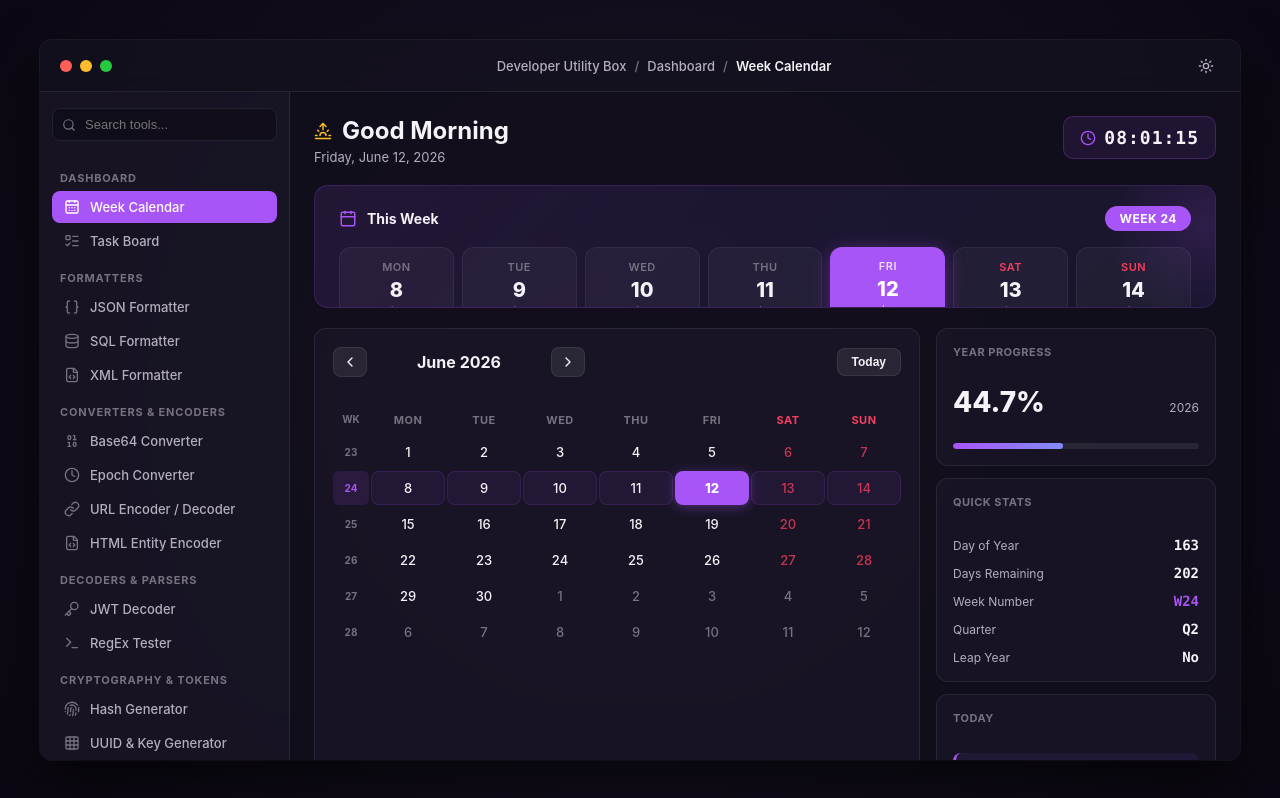
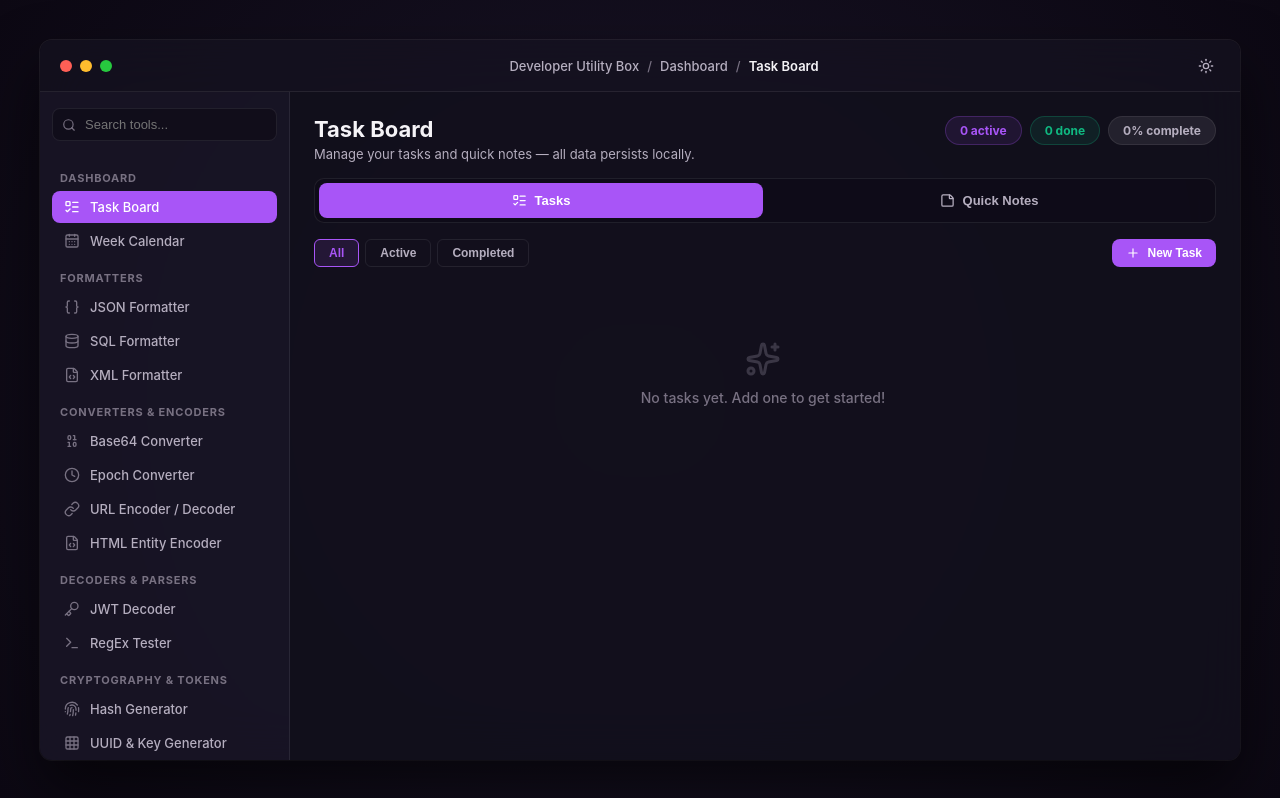
Before and after one commit to arjunr1432/DevBox, a React (Vite) app: page / in a window 1280 px wide. Built offline with nearby package versions, Linux system fonts and the light colour scheme.

Commit message:
fix: make Task Board the landing page and optimize Week Calendar to single-page layout

```diff
--- a/src/App.tsx
+++ b/src/App.tsx
@@ -47,18 +47,18 @@ import { XmlFormatter } from './components/tools/XmlFormatter';
 
 const TOOLS: Tool[] = [
   {
+    id: 'todo-list',
+    name: 'Task Board',
+    description: 'Persistent todo list and quick notes',
+    category: 'dashboard',
+    icon: 'ListTodo'
+  },
+  {
     id: 'week-calendar',
     name: 'Week Calendar',
     description: 'Interactive weekly calendar with stats',
     category: 'dashboard',
     icon: 'CalendarDays'
-  },
-  {
-    id: 'todo-list',
-    name: 'Task Board',
-    description: 'Persistent todo list and quick notes',
-    category: 'dashboard',
-    icon: 'ListTodo'
   },
   {
     id: 'json-formatter',
@@ -179,7 +179,7 @@ const CATEGORY_LABELS: Record<ToolCategory, string> = {
 };
 
 function App() {
-  const [activeToolId, setActiveToolId] = useState<ToolId>('week-calendar');
+  const [activeToolId, setActiveToolId] = useState<ToolId>('todo-list');
   const [searchQuery, setSearchQuery] = useState('');
   const [isDarkMode, setIsDarkMode] = useState(true);
   const isElectron = navigator.userAgent.toLowerCase().includes('electron');
--- a/src/components/tools/WeekCalendar.tsx
+++ b/src/components/tools/WeekCalendar.tsx
@@ -145,17 +145,17 @@ export const WeekCalendar: React.FC = () => {
   };
 
   return (
-    <div className="fade-in" style={{ display: 'flex', flexDirection: 'column', height: '100%', gap: '20px' }}>
-      {/* Greeting Header */}
-      <div style={{ display: 'flex', justifyContent: 'space-between', alignItems: 'flex-start', flexWrap: 'wrap', gap: '12px' }}>
+    <div className="fade-in" style={{ display: 'flex', flexDirection: 'column', height: '100%', gap: '12px', overflow: 'hidden' }}>
+      {/* Greeting Header — compact */}
+      <div style={{ display: 'flex', justifyContent: 'space-between', alignItems: 'center', flexWrap: 'wrap', gap: '10px' }}>
         <div>
-          <div style={{ display: 'flex', alignItems: 'center', gap: '10px', marginBottom: '4px' }}>
+          <div style={{ display: 'flex', alignItems: 'center', gap: '8px', marginBottom: '2px' }}>
             {getGreetingIcon()}
-            <h1 style={{ fontSize: '24px', fontWeight: 700, color: 'var(--text-primary)', margin: 0 }}>
+            <h1 style={{ fontSize: '20px', fontWeight: 700, color: 'var(--text-primary)', margin: 0 }}>
               {getGreeting()}
             </h1>
           </div>
-          <p style={{ fontSize: '13px', color: 'var(--text-secondary)', margin: 0 }}>
+          <p style={{ fontSize: '12px', color: 'var(--text-secondary)', margin: 0 }}>
             {today.toLocaleDateString('en-US', { weekday: 'long', year: 'numeric', month: 'long', day: 'numeric' })}
           </p>
         </div>
@@ -163,13 +163,13 @@ export const WeekCalendar: React.FC = () => {
           display: 'flex',
           alignItems: 'center',
           gap: '8px',
-          padding: '10px 16px',
+          padding: '8px 14px',
           background: 'rgba(168, 85, 247, 0.1)',
           border: '1px solid rgba(168, 85, 247, 0.25)',
           borderRadius: '10px'
         }}>
-          <Clock size={16} style={{ color: 'var(--accent)' }} />
-          <span style={{ fontFamily: 'var(--font-mono)', fontSize: '18px', fontWeight: 700, color: 'var(--text-primary)', letterSpacing: '1px' }}>
+          <Clock size={14} style={{ color: 'var(--accent)' }} />
+          <span style={{ fontFamily: 'var(--font-mono)', fontSize: '16px', fontWeight: 700, color: 'var(--text-primary)', letterSpacing: '1px' }}>
             {formatTime(currentTime)}
           </span>
         </div>
@@ -179,8 +179,8 @@ export const WeekCalendar: React.FC = () => {
       <div style={{
         background: 'linear-gradient(135deg, rgba(168, 85, 247, 0.12) 0%, rgba(99, 102, 241, 0.08) 100%)',
         border: '1px solid rgba(168, 85, 247, 0.2)',
-        borderRadius: '14px',
-        padding: '20px 24px',
+        borderRadius: '12px',
+        padding: '12px 16px',
         position: 'relative',
         overflow: 'hidden'
       }}>
@@ -189,22 +189,22 @@ export const WeekCalendar: React.FC = () => {
           position: 'absolute',
           top: '-50%',
           right: '-10%',
-          width: '200px',
-          height: '200px',
+          width: '150px',
+          height: '150px',
           background: 'radial-gradient(circle, rgba(168, 85, 247, 0.15) 0%, transparent 70%)',
           pointerEvents: 'none'
         }} />
 
-        <div style={{ display: 'flex', justifyContent: 'space-between', alignItems: 'center', marginBottom: '16px', position: 'relative' }}>
-          <div style={{ display: 'flex', alignItems: 'center', gap: '10px' }}>
-            <Calendar size={18} style={{ color: 'var(--accent)' }} />
-            <span style={{ fontSize: '14px', fontWeight: 700, color: 'var(--text-primary)' }}>This Week</span>
+        <div style={{ display: 'flex', justifyContent: 'space-between', alignItems: 'center', marginBottom: '10px', position: 'relative' }}>
+          <div style={{ display: 'flex', alignItems: 'center', gap: '8px' }}>
+            <Calendar size={14} style={{ color: 'var(--accent)' }} />
+            <span style={{ fontSize: '12px', fontWeight: 700, color: 'var(--text-primary)' }}>This Week</span>
           </div>
           <div style={{
-            padding: '5px 14px',
+            padding: '3px 10px',
             background: 'var(--accent)',
-            borderRadius: '20px',
-            fontSize: '12px',
+            borderRadius: '14px',
+            fontSize: '10px',
             fontWeight: 700,
             color: '#fff',
             letterSpacing: '0.5px'
@@ -213,7 +213,7 @@ export const WeekCalendar: React.FC = () => {
           </div>
         </div>
 
-        <div style={{ display: 'grid', gridTemplateColumns: 'repeat(7, 1fr)', gap: '8px', position: 'relative' }}>
+        <div style={{ display: 'grid', gridTemplateColumns: 'repeat(7, 1fr)', gap: '6px', position: 'relative' }}>
           {weekDates.map((date, idx) => {
             const isToday = isSameDay(date, today);
             const isWeekend = idx >= 5;
@@ -222,28 +222,24 @@ export const WeekCalendar: React.FC = () => {
                 display: 'flex',
                 flexDirection: 'column',
                 alignItems: 'center',
-                padding: '12px 8px',
-                borderRadius: '12px',
-                background: isToday
-                  ? 'var(--accent)'
-                  : 'rgba(255, 255, 255, 0.04)',
+                padding: '8px 4px',
+                borderRadius: '10px',
+                background: isToday ? 'var(--accent)' : 'rgba(255, 255, 255, 0.04)',
                 border: isToday ? 'none' : '1px solid rgba(255, 255, 255, 0.06)',
-                transition: 'all 0.2s ease',
-                cursor: 'default',
-                boxShadow: isToday ? '0 4px 20px rgba(168, 85, 247, 0.4)' : 'none'
+                boxShadow: isToday ? '0 4px 16px rgba(168, 85, 247, 0.4)' : 'none'
               }}>
                 <span style={{
-                  fontSize: '11px',
+                  fontSize: '10px',
                   fontWeight: 600,
                   color: isToday ? 'rgba(255,255,255,0.8)' : isWeekend ? 'var(--error)' : 'var(--text-muted)',
                   textTransform: 'uppercase',
                   letterSpacing: '0.5px',
-                  marginBottom: '6px'
+                  marginBottom: '3px'
                 }}>
                   {DAY_NAMES_SHORT[idx]}
                 </span>
                 <span style={{
-                  fontSize: '20px',
+                  fontSize: '16px',
                   fontWeight: 800,
                   color: isToday ? '#ffffff' : 'var(--text-primary)',
                   lineHeight: 1
@@ -251,9 +247,9 @@ export const WeekCalendar: React.FC = () => {
                   {date.getDate()}
                 </span>
                 <span style={{
-                  fontSize: '10px',
+                  fontSize: '9px',
                   color: isToday ? 'rgba(255,255,255,0.7)' : 'var(--text-muted)',
-                  marginTop: '4px'
+                  marginTop: '2px'
                 }}>
                   {MONTH_NAMES[date.getMonth()].slice(0, 3)}
                 </span>
@@ -264,50 +260,49 @@ export const WeekCalendar: React.FC = () => {
       </div>
 
       {/* Bottom Section: Calendar + Stats */}
-      <div style={{ display: 'grid', gridTemplateColumns: '1fr 280px', gap: '16px', flexGrow: 1, minHeight: 0 }}>
+      <div style={{ display: 'grid', gridTemplateColumns: '1fr 220px', gap: '12px', flex: 1, minHeight: 0, overflow: 'hidden' }}>
         {/* Navigatable Calendar */}
-        <div className="tool-card" style={{ padding: '18px', overflow: 'hidden' }}>
+        <div className="tool-card" style={{ padding: '12px', overflow: 'hidden', display: 'flex', flexDirection: 'column' }}>
           {/* Calendar Header */}
-          <div style={{ display: 'flex', justifyContent: 'space-between', alignItems: 'center', marginBottom: '14px' }}>
-            <div style={{ display: 'flex', alignItems: 'center', gap: '12px' }}>
+          <div style={{ display: 'flex', justifyContent: 'space-between', alignItems: 'center', marginBottom: '8px' }}>
+            <div style={{ display: 'flex', alignItems: 'center', gap: '8px' }}>
               <button
                 onClick={() => navigateMonth(-1)}
                 className="btn btn-secondary"
-                style={{ padding: '6px 8px', borderRadius: '8px' }}
+                style={{ padding: '4px 6px', borderRadius: '6px' }}
               >
-                <ChevronLeft size={16} />
+                <ChevronLeft size={14} />
               </button>
-              <h2 style={{ fontSize: '16px', fontWeight: 700, color: 'var(--text-primary)', margin: 0, minWidth: '160px', textAlign: 'center' }}>
+              <h2 style={{ fontSize: '13px', fontWeight: 700, color: 'var(--text-primary)', margin: 0, minWidth: '130px', textAlign: 'center' }}>
                 {MONTH_NAMES[calendarMonth]} {calendarYear}
               </h2>
               <button
                 onClick={() => navigateMonth(1)}
                 className="btn btn-secondary"
-                style={{ padding: '6px 8px', borderRadius: '8px' }}
+                style={{ padding: '4px 6px', borderRadius: '6px' }}
               >
-                <ChevronRight size={16} />
+                <ChevronRight size={14} />
               </button>
             </div>
-            <button onClick={goToToday} className="btn btn-secondary" style={{ padding: '6px 14px', fontSize: '12px' }}>
+            <button onClick={goToToday} className="btn btn-secondary" style={{ padding: '4px 10px', fontSize: '11px' }}>
               Today
             </button>
           </div>
 
           {/* Calendar Grid */}
-          <div style={{ display: 'grid', gridTemplateColumns: '36px repeat(7, 1fr)', gap: '2px' }}>
+          <div style={{ display: 'grid', gridTemplateColumns: '28px repeat(7, 1fr)', gap: '1px', flex: 1, alignContent: 'start' }}>
             {/* Header Row */}
-            <div style={{ padding: '6px 2px', textAlign: 'center', fontSize: '10px', fontWeight: 700, color: 'var(--text-muted)' }}>
+            <div style={{ padding: '3px 2px', textAlign: 'center', fontSize: '9px', fontWeight: 700, color: 'var(--text-muted)' }}>
               WK
             </div>
             {DAY_NAMES_SHORT.map(day => (
               <div key={day} style={{
-                padding: '6px 2px',
+                padding: '3px 2px',
                 textAlign: 'center',
-                fontSize: '11px',
+                fontSize: '9px',
                 fontWeight: 700,
                 color: (day === 'Sat' || day === 'Sun') ? 'var(--error)' : 'var(--text-muted)',
-                textTransform: 'uppercase',
-                letterSpacing: '0.5px'
+                textTransform: 'uppercase'
               }}>
                 {day}
               </div>
@@ -316,20 +311,18 @@ export const WeekCalendar: React.FC = () => {
             {/* Calendar Rows */}
             {calendarWeeks.map((week, weekIdx) => (
               <React.Fragment key={weekIdx}>
-                {/* Week Number */}
                 <div style={{
                   display: 'flex',
                   alignItems: 'center',
                   justifyContent: 'center',
-                  fontSize: '10px',
+                  fontSize: '9px',
                   fontWeight: 700,
                   color: week.weekNum === weekNumber ? 'var(--accent)' : 'var(--text-muted)',
                   background: week.weekNum === weekNumber ? 'rgba(168, 85, 247, 0.12)' : 'transparent',
-                  borderRadius: '6px'
+                  borderRadius: '4px'
                 }}>
                   {week.weekNum}
                 </div>
-                {/* Days */}
                 {week.cells.map((cell, dayIdx) => {
                   const isCurrentDay = isSameDay(cell.date, today);
                   const inCurrentWeek = isInCurrentWeek(cell.date);
@@ -341,12 +334,11 @@ export const WeekCalendar: React.FC = () => {
                       display: 'flex',
                       alignItems: 'center',
                       justifyContent: 'center',
-                      padding: '8px 4px',
-                      borderRadius: '8px',
-                      fontSize: '13px',
+                      padding: '4px 2px',
+                      borderRadius: '5px',
+                      fontSize: '11px',
                       fontWeight: isCurrentDay ? 800 : 500,
                       cursor: 'default',
-                      position: 'relative',
                       color: isCurrentDay
                         ? '#ffffff'
                         : isOtherMonth
@@ -362,8 +354,7 @@ export const WeekCalendar: React.FC = () => {
                       border: inCurrentWeek && !isCurrentDay && !isOtherMonth
                         ? '1px solid rgba(168, 85, 247, 0.15)'
                         : '1px solid transparent',
-                      boxShadow: isCurrentDay ? '0 2px 12px rgba(168, 85, 247, 0.4)' : 'none',
-                      transition: 'all 0.15s ease'
+                      boxShadow: isCurrentDay ? '0 2px 8px rgba(168, 85, 247, 0.4)' : 'none'
                     }}>
                       {cell.day}
                     </div>
@@ -374,100 +365,73 @@ export const WeekCalendar: React.FC = () => {
           </div>
         </div>
 
-        {/* Stats Panel */}
-        <div style={{ display: 'flex', flexDirection: 'column', gap: '12px' }}>
+        {/* Stats Panel — compact */}
+        <div style={{ display: 'flex', flexDirection: 'column', gap: '8px', minHeight: 0, overflow: 'hidden' }}>
           {/* Year Progress */}
-          <div className="tool-card" style={{ padding: '16px' }}>
-            <div style={{ fontSize: '11px', fontWeight: 700, color: 'var(--text-muted)', textTransform: 'uppercase', letterSpacing: '0.5px', marginBottom: '10px' }}>
+          <div className="tool-card" style={{ padding: '10px 12px' }}>
+            <div style={{ fontSize: '9px', fontWeight: 700, color: 'var(--text-muted)', textTransform: 'uppercase', letterSpacing: '0.5px', marginBottom: '5px' }}>
               Year Progress
             </div>
-            <div style={{ display: 'flex', justifyContent: 'space-between', alignItems: 'baseline', marginBottom: '8px' }}>
-              <span style={{ fontSize: '28px', fontWeight: 800, color: 'var(--text-primary)' }}>{yearProgress}%</span>
-              <span style={{ fontSize: '12px', color: 'var(--text-secondary)' }}>{today.getFullYear()}</span>
+            <div style={{ display: 'flex', justifyContent: 'space-between', alignItems: 'baseline', marginBottom: '5px' }}>
+              <span style={{ fontSize: '20px', fontWeight: 800, color: 'var(--text-primary)' }}>{yearProgress}%</span>
+              <span style={{ fontSize: '10px', color: 'var(--text-secondary)' }}>{today.getFullYear()}</span>
             </div>
-            <div style={{
-              height: '6px',
-              background: 'var(--border-color)',
-              borderRadius: '3px',
-              overflow: 'hidden'
-            }}>
+            <div style={{ height: '4px', background: 'var(--border-color)', borderRadius: '2px', overflow: 'hidden' }}>
               <div style={{
                 height: '100%',
                 width: `${yearProgress}%`,
                 background: 'linear-gradient(90deg, var(--accent), #818cf8)',
-                borderRadius: '3px',
-                transition: 'width 0.5s ease'
+                borderRadius: '2px'
               }} />
             </div>
           </div>
 
           {/* Quick Stats */}
-          <div className="tool-card" style={{ padding: '16px' }}>
-            <div style={{ fontSize: '11px', fontWeight: 700, color: 'var(--text-muted)', textTransform: 'uppercase', letterSpacing: '0.5px', marginBottom: '12px' }}>
+          <div className="tool-card" style={{ padding: '10px 12px' }}>
+            <div style={{ fontSize: '9px', fontWeight: 700, color: 'var(--text-muted)', textTransform: 'uppercase', letterSpacing: '0.5px', marginBottom: '6px' }}>
               Quick Stats
             </div>
-            <div style={{ display: 'flex', flexDirection: 'column', gap: '12px' }}>
+            <div style={{ display: 'flex', flexDirection: 'column', gap: '5px' }}>
               <div style={{ display: 'flex', justifyContent: 'space-between', alignItems: 'center' }}>
-                <span style={{ fontSize: '12px', color: 'var(--text-secondary)' }}>Day of Year</span>
-                <span style={{ fontSize: '14px', fontWeight: 700, color: 'var(--text-primary)', fontFamily: 'var(--font-mono)' }}>{dayOfYear}</span>
+                <span style={{ fontSize: '11px', color: 'var(--text-secondary)' }}>Day of Year</span>
+                <span style={{ fontSize: '11px', fontWeight: 700, color: 'var(--text-primary)', fontFamily: 'var(--font-mono)' }}>{dayOfYear}</span>
               </div>
               <div style={{ display: 'flex', justifyContent: 'space-between', alignItems: 'center' }}>
-                <span style={{ fontSize: '12px', color: 'var(--text-secondary)' }}>Days Remaining</span>
-                <span style={{ fontSize: '14px', fontWeight: 700, color: 'var(--text-primary)', fontFamily: 'var(--font-mono)' }}>{Math.ceil(daysLeft)}</span>
+                <span style={{ fontSize: '11px', color: 'var(--text-secondary)' }}>Days Remaining</span>
+                <span style={{ fontSize: '11px', fontWeight: 700, color: 'var(--text-primary)', fontFamily: 'var(--font-mono)' }}>{Math.ceil(daysLeft)}</span>
               </div>
               <div style={{ display: 'flex', justifyContent: 'space-between', alignItems: 'center' }}>
-                <span style={{ fontSize: '12px', color: 'var(--text-secondary)' }}>Week Number</span>
-                <span style={{ fontSize: '14px', fontWeight: 700, color: 'var(--accent)', fontFamily: 'var(--font-mono)' }}>W{weekNumber}</span>
+                <span style={{ fontSize: '11px', color: 'var(--text-secondary)' }}>Week Number</span>
+                <span style={{ fontSize: '11px', fontWeight: 700, color: 'var(--accent)', fontFamily: 'var(--font-mono)' }}>W{weekNumber}</span>
               </div>
               <div style={{ display: 'flex', justifyContent: 'space-between', alignItems: 'center' }}>
-                <span style={{ fontSize: '12px', color: 'var(--text-secondary)' }}>Quarter</span>
-                <span style={{ fontSize: '14px', fontWeight: 700, color: 'var(--text-primary)', fontFamily: 'var(--font-mono)' }}>Q{Math.ceil((today.getMonth() + 1) / 3)}</span>
-              </div>
-              <div style={{ display: 'flex', justifyContent: 'space-between', alignItems: 'center' }}>
-                <span style={{ fontSize: '12px', color: 'var(--text-secondary)' }}>Leap Year</span>
-                <span style={{ fontSize: '14px', fontWeight: 700, color: 'var(--text-primary)', fontFamily: 'var(--font-mono)' }}>
-                  {(today.getFullYear() % 4 === 0 && (today.getFullYear() % 100 !== 0 || today.getFullYear() % 400 === 0)) ? 'Yes' : 'No'}
-                </span>
+                <span style={{ fontSize: '11px', color: 'var(--text-secondary)' }}>Quarter</span>
+                <span style={{ fontSize: '11px', fontWeight: 700, color: 'var(--text-primary)', fontFamily: 'var(--font-mono)' }}>Q{Math.ceil((today.getMonth() + 1) / 3)}</span>
               </div>
             </div>
           </div>
 
-          {/* Today Details */}
-          <div className="tool-card" style={{ padding: '16px', flexGrow: 1 }}>
-            <div style={{ fontSize: '11px', fontWeight: 700, color: 'var(--text-muted)', textTransform: 'uppercase', letterSpacing: '0.5px', marginBottom: '12px' }}>
+          {/* Today Details — compact */}
+          <div className="tool-card" style={{ padding: '10px 12px', flex: 1, minHeight: 0 }}>
+            <div style={{ fontSize: '9px', fontWeight: 700, color: 'var(--text-muted)', textTransform: 'uppercase', letterSpacing: '0.5px', marginBottom: '6px' }}>
               Today
             </div>
-            <div style={{ display: 'flex', flexDirection: 'column', gap: '10px' }}>
-              <div style={{
-                padding: '10px 12px',
-                background: 'rgba(168, 85, 247, 0.08)',
-                borderRadius: '8px',
-                borderLeft: '3px solid var(--accent)'
-              }}>
-                <div style={{ fontSize: '11px', color: 'var(--text-muted)', marginBottom: '2px' }}>Full Date</div>
-                <div style={{ fontSize: '13px', fontWeight: 600, color: 'var(--text-primary)' }}>
-                  {DAY_NAMES_FULL[today.getDay() === 0 ? 6 : today.getDay() - 1]}, {MONTH_NAMES[today.getMonth()]} {today.getDate()}, {today.getFullYear()}
+            <div style={{ display: 'flex', flexDirection: 'column', gap: '5px' }}>
+              <div style={{ padding: '6px 8px', background: 'rgba(168, 85, 247, 0.08)', borderRadius: '5px', borderLeft: '2px solid var(--accent)' }}>
+                <div style={{ fontSize: '9px', color: 'var(--text-muted)' }}>Full Date</div>
+                <div style={{ fontSize: '11px', fontWeight: 600, color: 'var(--text-primary)' }}>
+                  {DAY_NAMES_FULL[today.getDay() === 0 ? 6 : today.getDay() - 1]}, {MONTH_NAMES[today.getMonth()]} {today.getDate()}
                 </div>
               </div>
-              <div style={{
-                padding: '10px 12px',
-                background: 'rgba(16, 185, 129, 0.08)',
-                borderRadius: '8px',
-                borderLeft: '3px solid var(--success)'
-              }}>
-                <div style={{ fontSize: '11px', color: 'var(--text-muted)', marginBottom: '2px' }}>Week Range</div>
-                <div style={{ fontSize: '13px', fontWeight: 600, color: 'var(--text-primary)' }}>
+              <div style={{ padding: '6px 8px', background: 'rgba(16, 185, 129, 0.08)', borderRadius: '5px', borderLeft: '2px solid var(--success)' }}>
+                <div style={{ fontSize: '9px', color: 'var(--text-muted)' }}>Week Range</div>
+                <div style={{ fontSize: '11px', fontWeight: 600, color: 'var(--text-primary)' }}>
                   {MONTH_NAMES[weekDates[0].getMonth()].slice(0, 3)} {weekDates[0].getDate()} – {MONTH_NAMES[weekDates[6].getMonth()].slice(0, 3)} {weekDates[6].getDate()}
                 </div>
               </div>
-              <div style={{
-                padding: '10px 12px',
-                background: 'rgba(251, 191, 36, 0.08)',
-                borderRadius: '8px',
-                borderLeft: '3px solid var(--warning)'
-              }}>
-                <div style={{ fontSize: '11px', color: 'var(--text-muted)', marginBottom: '2px' }}>Unix Epoch</div>
-                <div style={{ fontSize: '13px', fontWeight: 600, color: 'var(--text-primary)', fontFamily: 'var(--font-mono)' }}>
+              <div style={{ padding: '6px 8px', background: 'rgba(251, 191, 36, 0.08)', borderRadius: '5px', borderLeft: '2px solid var(--warning)' }}>
+                <div style={{ fontSize: '9px', color: 'var(--text-muted)' }}>Unix Epoch</div>
+                <div style={{ fontSize: '11px', fontWeight: 600, color: 'var(--text-primary)', fontFamily: 'var(--font-mono)' }}>
                   {Math.floor(currentTime.getTime() / 1000)}
                 </div>
               </div>
```
